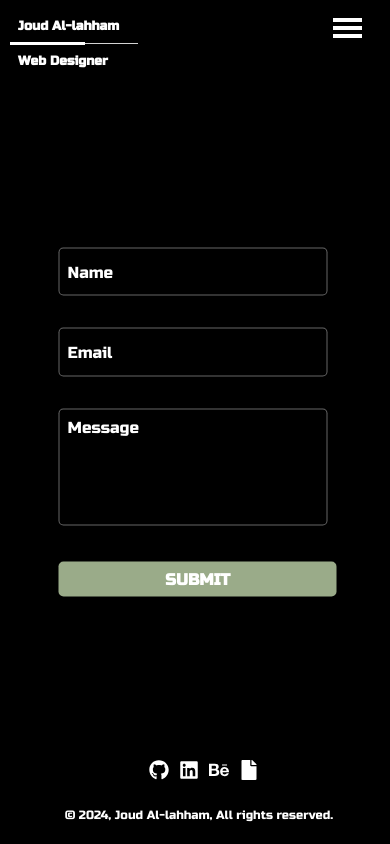
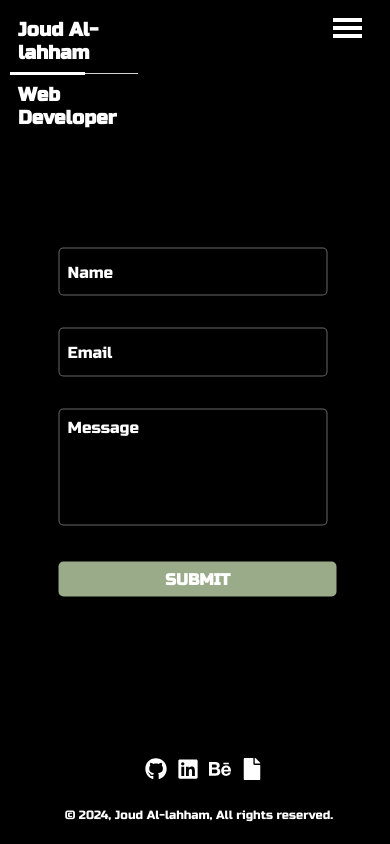
Before and after one commit to joudall/portfolio, a React (Create React App) app: page /contact in a window 390 px wide. Built offline with nearby package versions, Linux system fonts and the light colour scheme.

Commit message:
responsive font-sizes

```diff
--- a/src/about/RotatingTitle.js
+++ b/src/about/RotatingTitle.js
@@ -1,6 +1,6 @@
 import React, { useState, useEffect } from 'react';
 
-const interests = ["Frontend Developer", "Web Designer", "Creative Thinker", "Artist 👩🏻‍🎨🖼️"];
+const interests = ["UI/UX Designer", "Web Developer", "Creative Thinker", "Artist 👩🏻‍🎨🖼️"];
 const RotatingTitles = () => {
   const [currentIndex, setCurrentIndex] = useState(0);
 
--- a/src/styles/footer.css
+++ b/src/styles/footer.css
@@ -18,7 +18,7 @@
   .footer-right a {
     color: white;
     margin-left: 10px;
-    font-size: 20px;
+    font-size: 22px;
     transition: color 0.3s;
   }
 
--- a/src/styles/title.css
+++ b/src/styles/title.css
@@ -48,11 +48,11 @@ h2 {
     background-color: black !important;
 }
   h1 {
-    font-size: 0.8rem;
+    font-size: 1.2rem;
   }
   h3,
   p {
-    font-size: 0.7rem;
+    font-size: 0.9rem;
   }
 
 }
```
